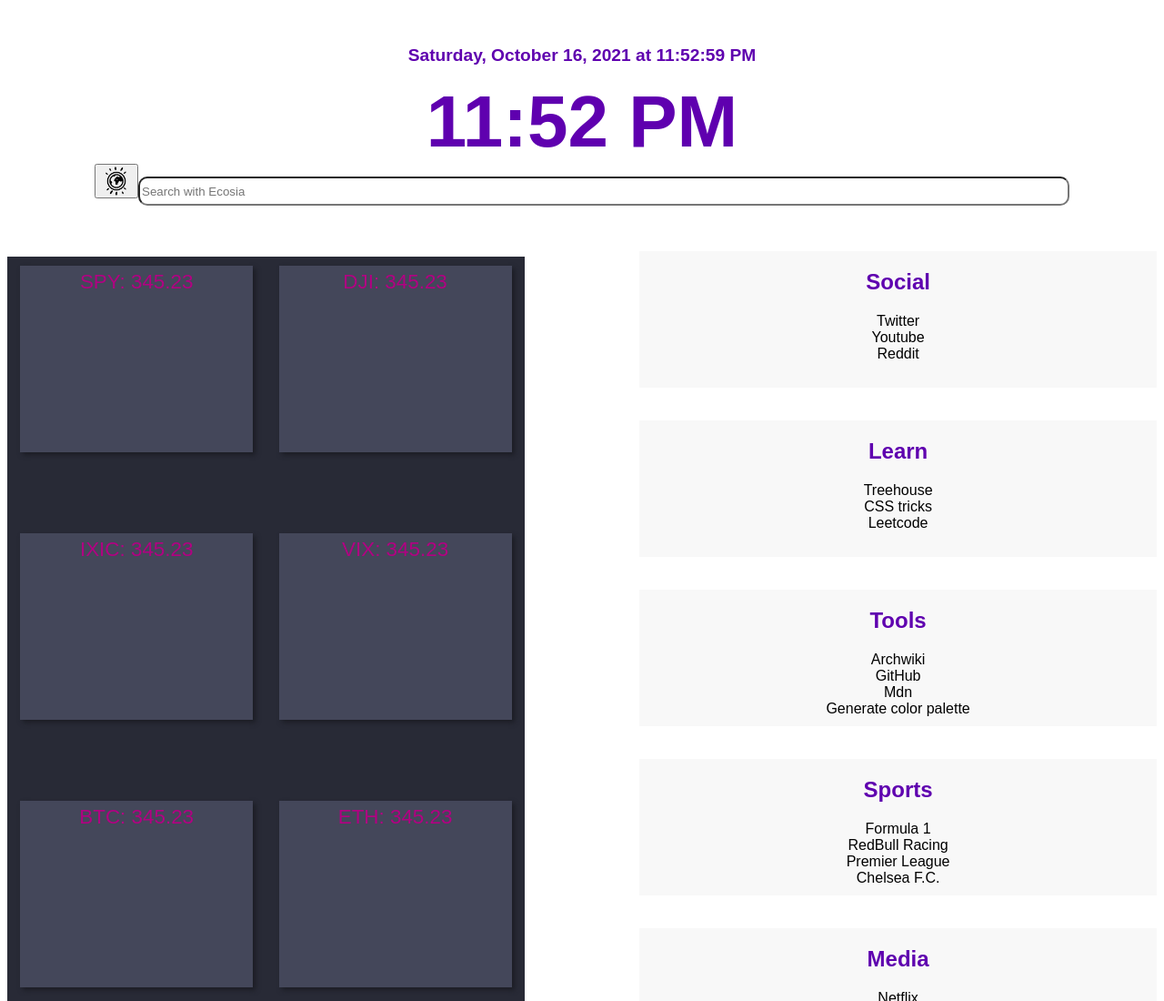
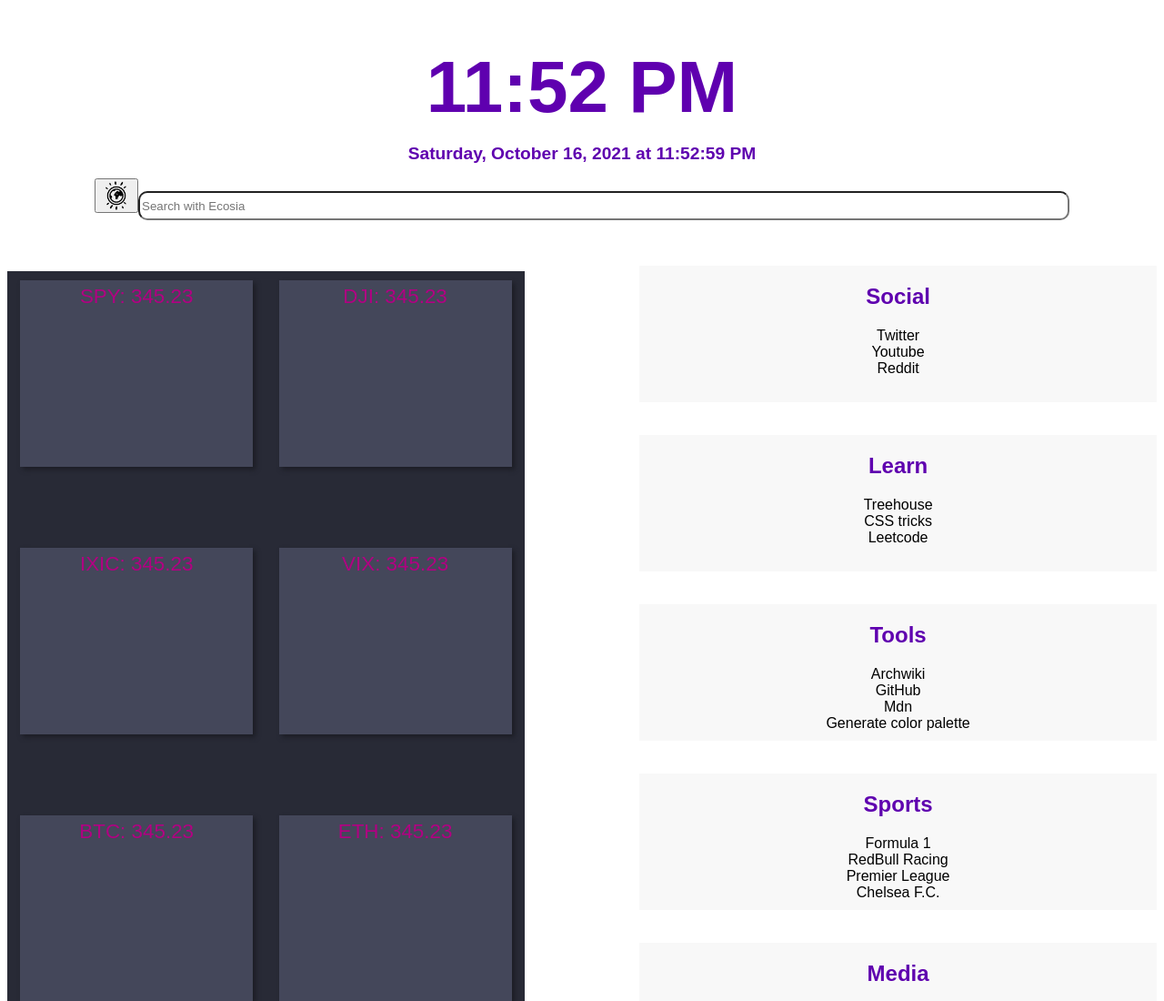
Before and after one commit to bobbypinard/start-page, a plain HTML site: page index.html in a window 1280 px wide. Shown: the top 1100 px of the page at 91% size. Drawn offline with Linux system fonts and the light colour scheme.

Commit message:
Combined time and date into one clock widget.

```diff
--- a/index.html
+++ b/index.html
@@ -12,18 +12,17 @@
     <link rel="stylesheet" href="https://fonts.googleapis.com/css?family=Tangerine">
 
     <!-- Deferring the JavaScript to load after the HTML and CSS -->
-    <script defer src="scripts/date.js"></script>
     <script defer src="scripts/clock.js"></script>
     <script defer src="scripts/search.js"></script>
 </head>
 
 <body>
     <header>
-        <!-- Date -->
-        <h2 id="date"></h2>
-
-        <!-- Clock -->
-        <h1 id="clock"></h1>
+        <!-- Clock widget -->
+        <div id="clock">
+            <h1 id="time"></h1>
+            <h2 id="date"></h2>
+        </div>
 
         <!-- Weather widget -->
         <div id="weather">
--- a/scripts/clock.js
+++ b/scripts/clock.js
@@ -1,11 +1,17 @@
 // Initial display of time
 const today = new Date();
 const time = today.toLocaleTimeString('en-US', {hour: '2-digit', minute:'2-digit'});
-document.getElementById("clock").innerHTML = time;
+const date = today.toLocaleTimeString('en-US', { weekday: 'long', year: 'numeric', month: 'long', day: 'numeric' });
+
+document.getElementById("time").innerHTML = time;
+document.getElementById("date").innerHTML = date;
 
 // Auto reload time
 setInterval(() => {
     const today = new Date();
     const time = today.toLocaleTimeString('en-US', {hour: '2-digit', minute:'2-digit'});
-    document.getElementById("clock").innerHTML = time;
+    const date = today.toLocaleTimeString('en-US', { weekday: 'long', year: 'numeric', month: 'long', day: 'numeric' });
+
+    document.getElementById("time").innerHTML = time;
+    document.getElementById("date").innerHTML = date;
 }, 1000);
--- a/scripts/date.js
+++ b/scripts/date.js
@@ -1,11 +1,11 @@
 // Initial display of date
-const atoday = new Date();
-const date = atoday.toLocaleTimeString('en-US', { weekday: 'long', year: 'numeric', month: 'long', day: 'numeric' });
+const dateToday = new Date();
+const date = dateToday.toLocaleTimeString('en-US', { weekday: 'long', year: 'numeric', month: 'long', day: 'numeric' });
 document.getElementById("date").innerHTML = date;
 
 // Auto reload date
 setInterval(() => {
-    const atoday = new Date();
-    const date = atoday.toLocaleTimeString('en-US', { weekday: 'long', year: 'numeric', month: 'long', day: 'numeric' });
+    const dateToday = new Date();
+    const date = dateToday.toLocaleTimeString('en-US', { weekday: 'long', year: 'numeric', month: 'long', day: 'numeric' });
     document.getElementById("date").innerHTML = date;
 }, 1000);
--- a/styles/style.css
+++ b/styles/style.css
@@ -36,21 +36,19 @@ body {
     color: #B10082;
 }
 
-#date {
+#clock {
     margin-top: 50px;
-    font-size: 1.2rem;
     color: #5f00af;
 }
 
-#clock {
+#time {
     margin: 0;
     padding: 0;
     font-size: 5rem;
-    color: #5f00af;
 }
 
-#clock span {
-    color: #50fa7b;
+#date {
+    font-size: 1.2rem;
 }
 
 #se-logo{
```
